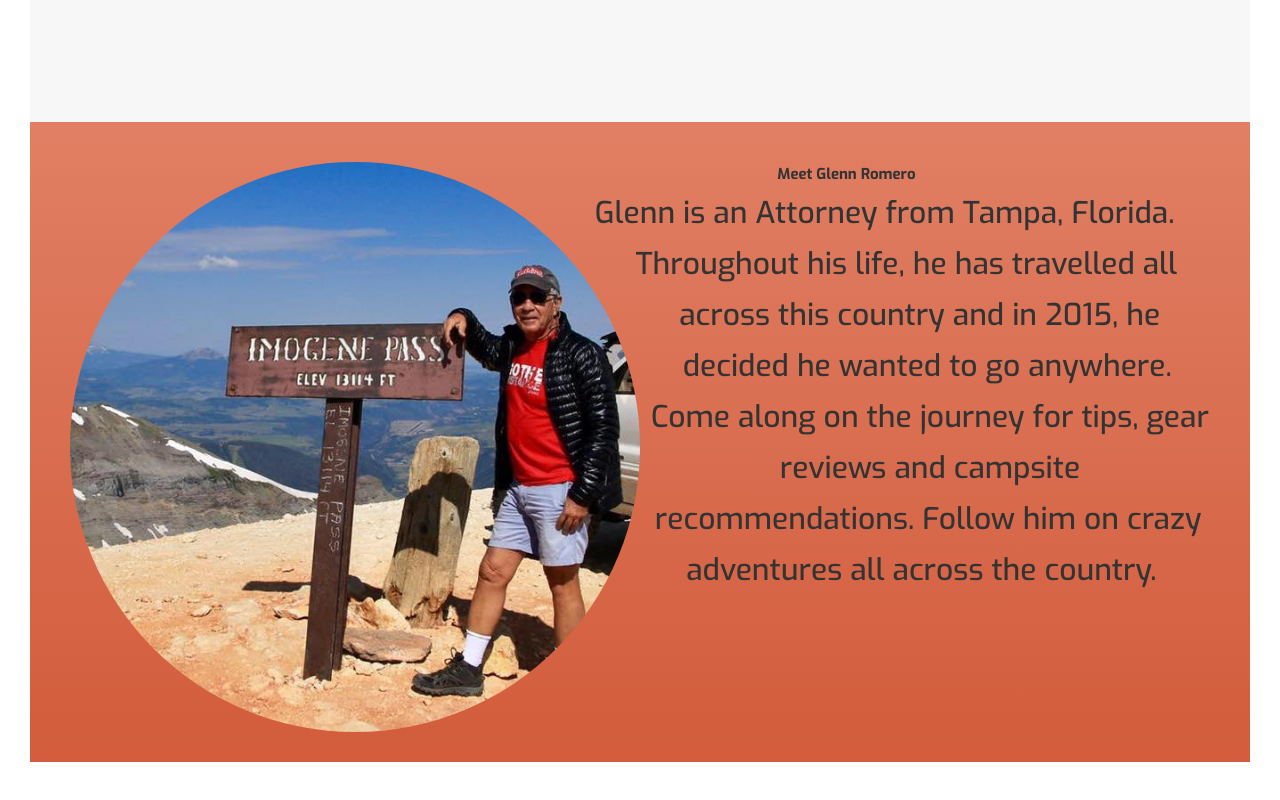
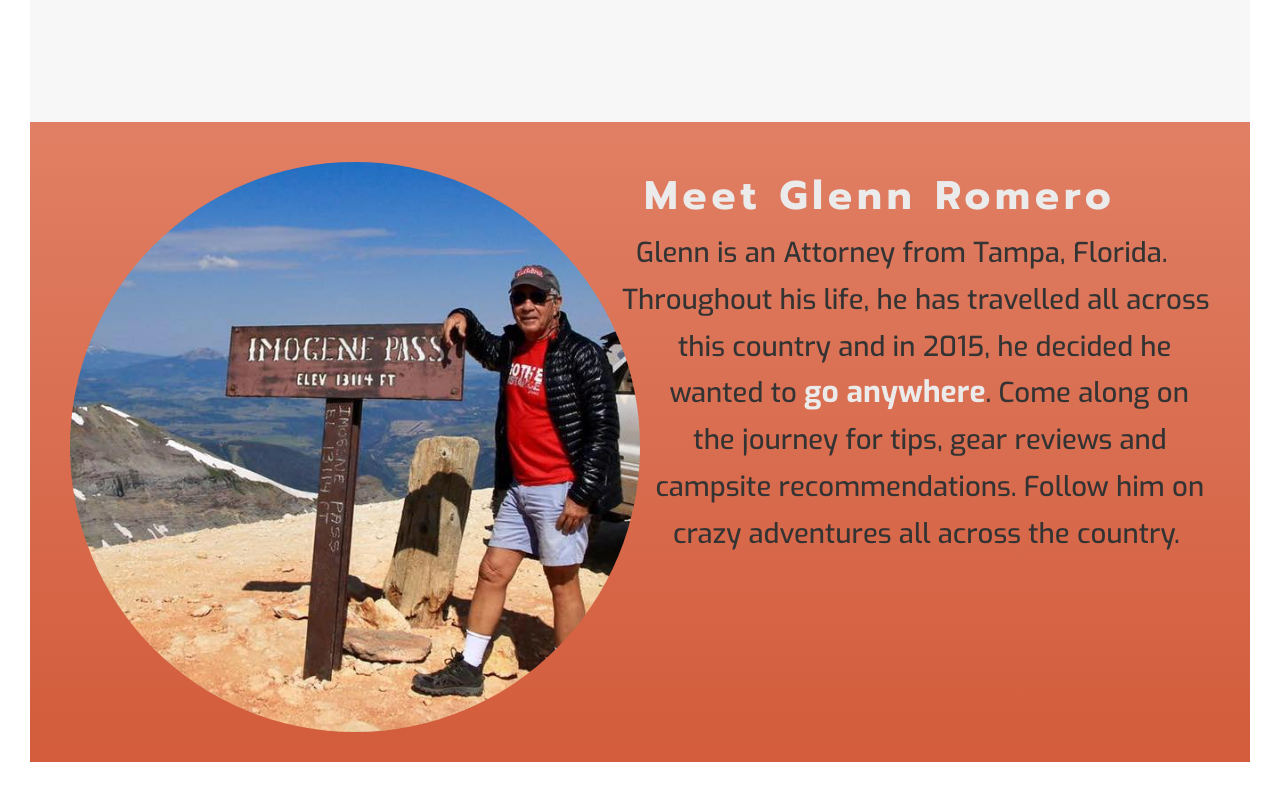
Before and after one commit to jordan-romero/overlander, a React (Create React App) app: page / in a window 1280 px wide. Shown: the part 1568-2368 px from the top of the page. Built offline with nearby package versions, Linux system fonts and the light colour scheme.

Commit message:
adds styling for emphasis text and styles about section

```diff
--- a/sass/base/_typography.scss
+++ b/sass/base/_typography.scss
@@ -14,5 +14,18 @@ body {
 }
 
 .heading-secondary {
+    font-size: 4rem;
+    font-family: $font-header;
+    letter-spacing: .5rem;
+    color: $color-white;
+}
 
+
+
+
+.emphasis {
+    font-weight: 800;
+    font-size: 3rem;
+    line-height: 1rem;
+    color: $color-white;
 }
--- a/sass/layout/_about.scss
+++ b/sass/layout/_about.scss
@@ -15,6 +15,6 @@
     }
 
     p {
-        font-size: 3rem;
+        font-size: 2.75rem;
     }
 }
--- a/src/components/About.js
+++ b/src/components/About.js
@@ -6,7 +6,7 @@ const About = () => {
         <section className='about'>
             <img src={AboutImg} alt='photo of Glenn Romero' className='about__curve'/>
             <h1 className='heading-secondary'>Meet Glenn Romero</h1>
-            <p className='about__text'>Glenn is an Attorney from Tampa, Florida. Throughout his life, he has travelled all across this country and in 2015, he decided he wanted to go anywhere.
+            <p className='about__text'>Glenn is an Attorney from Tampa, Florida. Throughout his life, he has travelled all across this country and in 2015, he decided he wanted to <span className='emphasis'>go anywhere</span>.
             Come along on the journey for tips, gear reviews and campsite recommendations. Follow him on crazy adventures all across the country.
             </p>
 
--- a/src/index.css
+++ b/src/index.css
@@ -62,6 +62,18 @@ body {
   font-size: 10rem;
   letter-spacing: .5rem; }
 
+.heading-secondary {
+  font-size: 4rem;
+  font-family: "Prompt", sans-serif;
+  letter-spacing: .5rem;
+  color: #ebebeb; }
+
+.emphasis {
+  font-weight: 800;
+  font-size: 3rem;
+  line-height: 1rem;
+  color: #ebebeb; }
+
 .about {
   height: 80vh;
   margin-bottom: 15rem;
@@ -77,7 +89,7 @@ body {
     -webkit-shape-outside: circle();
     shape-outside: circle(); }
   .about p {
-    font-size: 3rem; }
+    font-size: 2.75rem; }
 
 .definition {
   height: 80vh;
```
Also changed, not shown: 1 other file (tests, documents, lock files or other folders).
